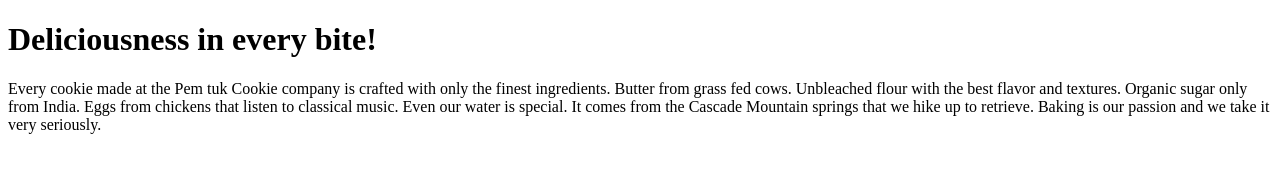
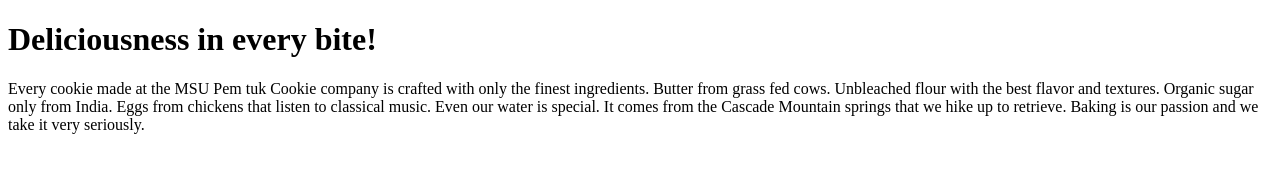
Before and after one commit to pemtuk111lepcha/firstgithub, a plain HTML site: page index.htm in a window 1280 px wide. Drawn offline with Linux system fonts and the light colour scheme.

Commit message:
Update index.htm

```diff
--- a/index.htm
+++ b/index.htm
@@ -3,7 +3,7 @@
 <body>
 
 <h1>Deliciousness in every bite!</h1>
-<p>Every cookie made at the Pem tuk Cookie company is crafted with only the finest ingredients. Butter from grass fed cows. Unbleached flour with the best flavor and textures. Organic sugar only from India. Eggs from chickens that listen to classical music. Even our water is special. It comes from the Cascade Mountain springs that we hike up to retrieve. Baking is our passion and we take it very seriously.</p>
+<p>Every cookie made at the MSU Pem tuk Cookie company is crafted with only the finest ingredients. Butter from grass fed cows. Unbleached flour with the best flavor and textures. Organic sugar only from India. Eggs from chickens that listen to classical music. Even our water is special. It comes from the Cascade Mountain springs that we hike up to retrieve. Baking is our passion and we take it very seriously.</p>
 
 </body>
 </html>
```
